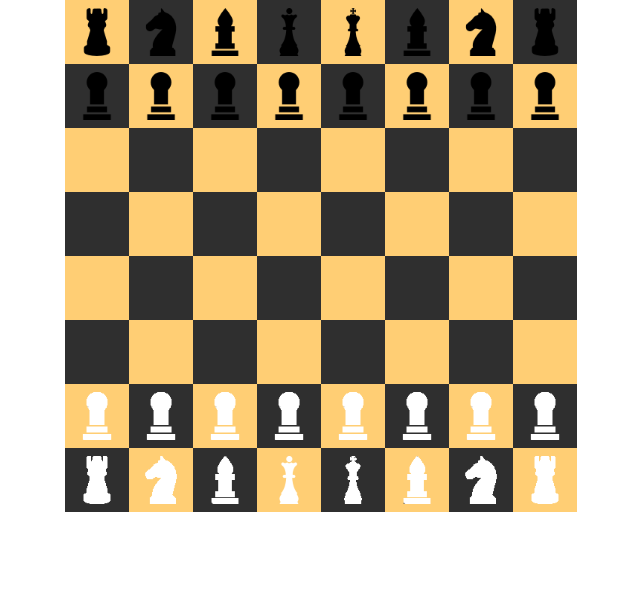
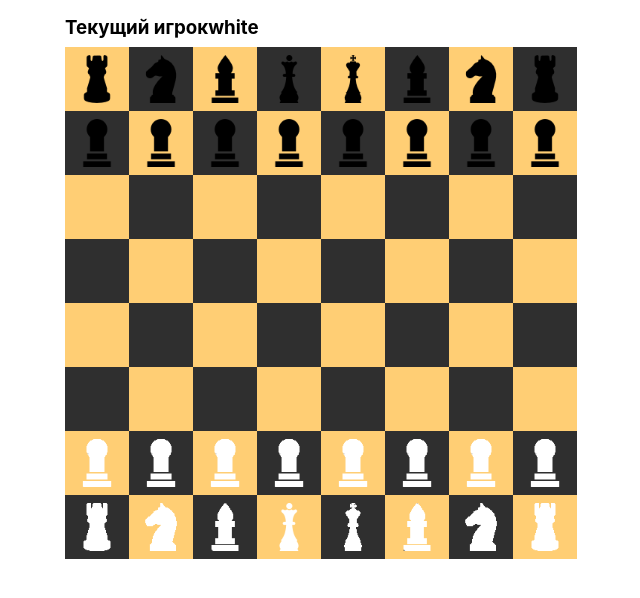
Before and after one commit to Genya10/chess, a React (Create React App) app: page / in a window 1280 px wide. Shown: the top 598 px of the page, without its empty margins (319-959 px from the left). Built offline with nearby package versions, Linux system fonts and the light colour scheme.

Commit message:
add logic for player

```diff
--- a/src/App.tsx
+++ b/src/App.tsx
@@ -2,12 +2,18 @@
 import './App.css';
 import { BoardComponent } from './components/BoardComponent';
 import { Board } from './models/Board';
+import { Colors } from './models/Colors';
+import { Player } from './models/Player';
 
 function App() {
   const [board,setBoard] = useState(new Board());
+  const [whitePlayer,setWhitePlayer] = useState(new Player(Colors.WHITE));
+  const [blackPlayer,setBlackPlayer] = useState(new Player(Colors.BLACK));
+  const [currentPlayer,setCurrentPlayer] = useState<Player | null>();
 
   useEffect(()=>{
     restart()
+    setCurrentPlayer(whitePlayer);
   },[])
 
   function restart(){
@@ -17,11 +23,17 @@
     setBoard(newBoard)
   }
 
+  function swapPlayer(){
+    setCurrentPlayer(currentPlayer?.color === Colors.WHITE ? blackPlayer : whitePlayer)
+  }
+
   return (
     <div className="App">
       <BoardComponent
-                     board={board}
-                     setBoard={setBoard}/>
+                board={board}
+                setBoard={setBoard}
+                currentPlayer ={currentPlayer}
+                swapPlayer={swapPlayer}/>
     </div>
   );
 }
--- a/src/components/BoardComponent.tsx
+++ b/src/components/BoardComponent.tsx
@@ -2,25 +2,30 @@
 import { Board } from "../models/Board";
 import { CellComponent } from "./CellComponent";
 import { Cell } from "../models/Cell";
+import { Player } from "../models/Player";
 
 interface BoardProps{
     board:Board;
     setBoard:(board:Board) => void;
+    currentPlayer:Player | null | undefined;
+    swapPlayer:()=>void;
 }
 
-export const BoardComponent:FC<BoardProps> =({board,setBoard})=>{
+export const BoardComponent:FC<BoardProps> =({board,setBoard,currentPlayer,swapPlayer})=>{
+
 
     const[selectedCell,setSelectedCell] = useState<Cell | null>(null)
 
     function click(cell: Cell){
         if(selectedCell && selectedCell !== cell && selectedCell.figure?.canMove(cell)){
             selectedCell.moveFigure(cell);
+            swapPlayer();
             setSelectedCell(null);
             updateBoard();
         }else{
+            if(cell.figure?.color === currentPlayer?.color)
             setSelectedCell(cell);
         }
-
     }
 
     useEffect(()=>{
@@ -38,16 +43,20 @@
     }
 
     return(
+        <div>
+        <h3 style={{marginTop:'1rem',marginBottom:'0.5rem'}}>Текущий игрок{currentPlayer?.color}</h3>
         <div className="board">
          {board.cells.map((row,index)=>
           <React.Fragment key={index}>
             {row.map(cell =>
-             <CellComponent key={cell.id}
-                            click={click}
-                            cell={cell}
-                            selected={cell.x === selectedCell?.x && cell.y === selectedCell?.y}/>)}
+             <CellComponent
+                    key={cell.id}
+                    click={click}
+                    cell={cell}
+                    selected={cell.x === selectedCell?.x && cell.y === selectedCell?.y}/>)}
           </React.Fragment>
          )}
         </div>
+        </div>
     )
 }
--- a/src/models/Player.ts
+++ b/src/models/Player.ts
@@ -1,3 +1,10 @@
+import { Colors } from "./Colors";
+
 export class Player{
 
+    color:Colors;
+
+    constructor(color:Colors){
+        this.color = color;
+    }
 }
```
